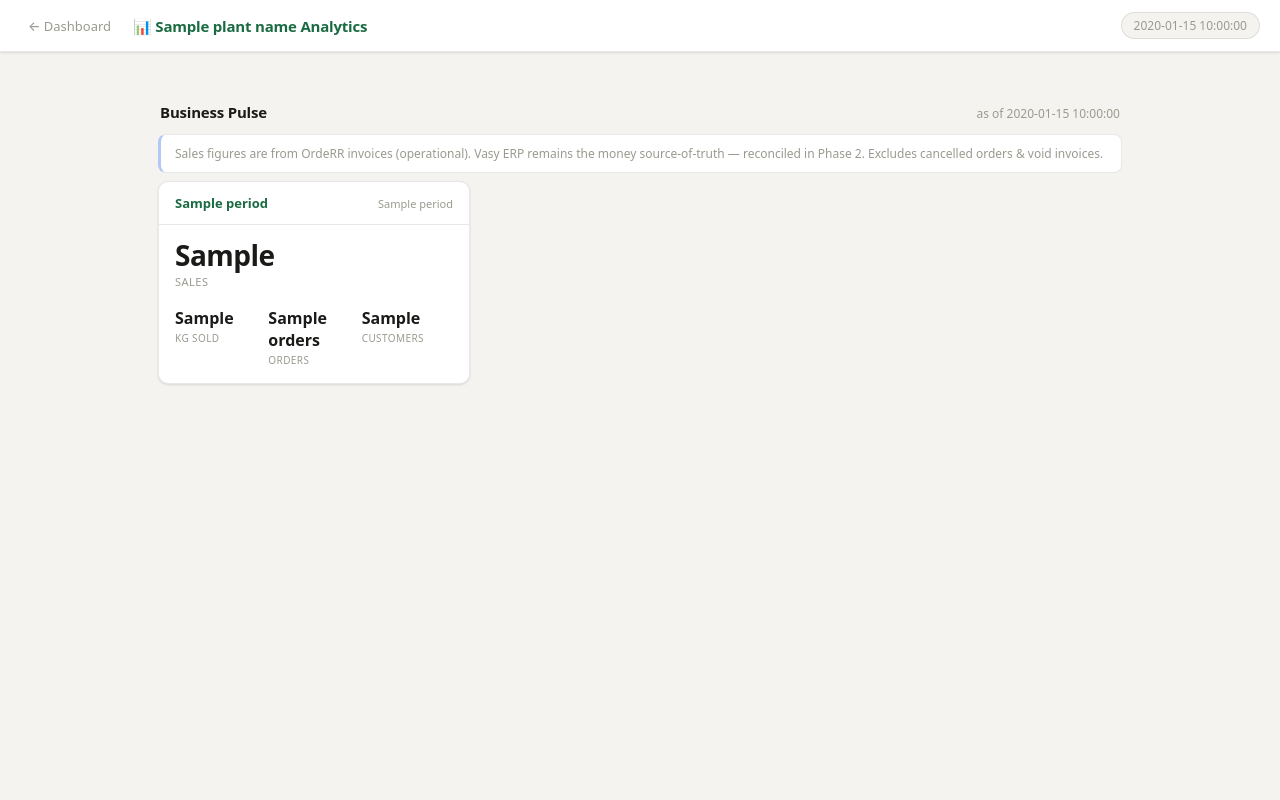
After one commit to 1992tushar/OrdeRR, a FastAPI app: template orderr_core/templates/dashboard_analytics.html in a window 1280 px wide. The commit adds this page. Run offline with FastAPI, Linux system fonts and the light colour scheme; the template is opened without the code that fills it: most values are stand-ins (such as "Sample title", 1, 10 or a date in 2020).

Commit message:
Analytics: add Analytics tab + P1-1 Business Pulse (Phase 1 #1)
First vertical slice of the customer-analytics initiative (Phase 1 — sales/ops,
no external dependency).

- New "Analytics" dashboard tab (nav button → /dashboard/analytics), a sibling
  standalone page like Billing/Staff. Route lives in routes/dashboard.py behind
  require_auth (the security-audit lesson: analytics endpoints must be authed).
- services/analytics_service.py: read-only aggregation layer. business_pulse()
  computes, per period (Today / Last 7 Days / Month-to-Date): sales ₹ & kg,
  order count, active-customer count. Sales come from OrdeRR invoices
  (operational); Vasy stays money source-of-truth (reconciled in Phase 2).
  Excludes cancelled orders & void invoices.
- fmt_inr()/fmt_kg(): stdlib-only Indian digit-grouping (₹1,00,000), matching
  the app's en-IN money standard without a locale dependency.
- dashboard_analytics.html: KPI strip, modelled on the billing.html design
  system for visual consistency.

Verified: app imports; /dashboard/analytics renders 200; all three periods'
figures match a manual SQL query against orderr.db; grouping formatter correct
for lakh/crore magnitudes.

Co-Authored-By: Claude Opus 4.8 (1M context) <noreply@anthropic.com>

```diff
--- a/orderr_core/templates/dashboard.html
+++ b/orderr_core/templates/dashboard.html
@@ -317,6 +317,7 @@
     <button class="tab-btn" data-tab="window" onclick="onTabClick('window',this)" id="window-tab-btn">📡 Windows</button>
     <button class="tab-btn" onclick="location.href='/billing'" id="billing-tab-btn">💰 Billing</button>
     <button class="tab-btn" onclick="location.href='/staff'" id="staff-tab-btn">🧑‍💼 Staff</button>
+    <button class="tab-btn" onclick="location.href='/dashboard/analytics'" id="analytics-tab-btn">📊 Analytics</button>
     <button class="tab-btn {% if not reliability_stats.has_issues %}hidden{% endif %}" data-tab="failed" onclick="onTabClick('failed',this)" id="failed-tab-btn">⚠️ Failed<span class="tab-dot"></span></button>
 </div>
 
--- /dev/null
+++ b/orderr_core/templates/dashboard_analytics.html
@@ -0,0 +1,107 @@
+<!DOCTYPE html>
+<html lang="en">
+<head>
+<meta charset="UTF-8">
+<meta name="viewport" content="width=device-width, initial-scale=1.0">
+<title>{{ plant_name }} Analytics</title>
+<style>
+:root{
+  --ink:#1a1a18;--ink2:#5a5a54;--ink3:#9a9a90;
+  --bg:#f4f3ef;--surface:#fff;--border:rgba(0,0,0,0.09);--border-strong:rgba(0,0,0,0.15);
+  --green:#1a6b41;--green-bg:#e8f5ee;--green-border:#b6ddc8;
+  --amber:#92540a;--amber-bg:#fef3c7;--amber-border:#f5cc6e;
+  --red:#b91c1c;--red-bg:#fee2e2;--red-border:#fca5a5;
+  --blue:#1b4fba;--blue-bg:#eff4ff;--blue-border:#b3c8f7;
+  --r:10px;--shadow:0 1px 3px rgba(0,0,0,.07),0 1px 2px rgba(0,0,0,.05);
+}
+*,*::before,*::after{box-sizing:border-box;margin:0;padding:0}
+body{font-family:system-ui,-apple-system,sans-serif;font-size:14px;background:var(--bg);color:var(--ink);min-height:100vh}
+
+.nav{display:flex;align-items:center;gap:0;background:var(--surface);border-bottom:1px solid var(--border);padding:0 20px;height:52px;position:sticky;top:0;z-index:100;box-shadow:var(--shadow)}
+.nav-back{display:flex;align-items:center;gap:4px;font-size:13px;font-weight:500;color:var(--ink3);text-decoration:none;margin-right:14px;padding:4px 8px;border-radius:6px;white-space:nowrap}
+.nav-back:hover{color:var(--green);background:var(--bg)}
+.nav-logo{font-weight:700;font-size:15px;color:var(--green);margin-right:20px;display:flex;align-items:center;gap:6px;letter-spacing:-.2px}
+.nav-right{margin-left:auto;display:flex;align-items:center;gap:10px}
+.date-chip{font-size:12px;color:var(--ink3);background:var(--bg);border:1px solid var(--border);border-radius:20px;padding:4px 12px}
+
+main{max-width:1000px;margin:0 auto;padding:24px 18px 80px}
+
+.section-head{display:flex;align-items:baseline;justify-content:space-between;margin:26px 2px 12px}
+.section-title{font-size:15px;font-weight:700;color:var(--ink);letter-spacing:-.2px}
+.section-sub{font-size:12px;color:var(--ink3)}
+
+.note{font-size:12px;color:var(--ink3);background:var(--surface);border:1px solid var(--border);border-left:3px solid var(--blue-border);border-radius:8px;padding:10px 14px;margin-bottom:8px}
+
+/* ── Business Pulse ── */
+.pulse-grid{display:grid;grid-template-columns:repeat(3,1fr);gap:14px}
+@media(max-width:720px){.pulse-grid{grid-template-columns:1fr}}
+.pulse-card{background:var(--surface);border:1px solid var(--border);border-radius:var(--r);box-shadow:var(--shadow);overflow:hidden}
+.pulse-card-head{padding:12px 16px;border-bottom:1px solid var(--border);display:flex;align-items:baseline;justify-content:space-between}
+.pulse-card-title{font-size:13px;font-weight:700;color:var(--green)}
+.pulse-card-sub{font-size:11px;color:var(--ink3)}
+.pulse-hero{padding:16px 16px 6px}
+.pulse-hero .n{font-size:28px;font-weight:800;line-height:1;color:var(--ink);letter-spacing:-.5px}
+.pulse-hero .l{font-size:11px;color:var(--ink3);margin-top:5px;text-transform:uppercase;letter-spacing:.5px}
+.pulse-metrics{display:grid;grid-template-columns:repeat(3,1fr);gap:2px;padding:12px 16px 16px}
+.pulse-metric .n{font-size:16px;font-weight:700;color:var(--ink)}
+.pulse-metric .l{font-size:10px;color:var(--ink3);margin-top:2px;text-transform:uppercase;letter-spacing:.4px}
+
+.empty{color:var(--ink3);font-size:13px;text-align:center;padding:28px}
+</style>
+</head>
+<body>
+
+<div class="nav">
+  <a href="/dashboard/" class="nav-back">← Dashboard</a>
+  <span class="nav-logo">📊 {{ plant_name }} Analytics</span>
+  <div class="nav-right">
+    <span class="date-chip">{{ current_time }}</span>
+  </div>
+</div>
+
+<main>
+
+  <!-- ── P1-1 Business Pulse ─────────────────────────────────────────── -->
+  <div class="section-head">
+    <div class="section-title">Business Pulse</div>
+    <div class="section-sub">as of {{ today_display }}</div>
+  </div>
+  <div class="note">
+    Sales figures are from OrdeRR invoices (operational). Vasy ERP remains the
+    money source-of-truth — reconciled in Phase&nbsp;2. Excludes cancelled orders
+    &amp; void invoices.
+  </div>
+
+  <div class="pulse-grid">
+    {% for p in pulse.periods %}
+    <div class="pulse-card">
+      <div class="pulse-card-head">
+        <span class="pulse-card-title">{{ p.label }}</span>
+        <span class="pulse-card-sub">{{ p.sublabel }}</span>
+      </div>
+      <div class="pulse-hero">
+        <div class="n">{{ p.sales_rupees_fmt }}</div>
+        <div class="l">Sales</div>
+      </div>
+      <div class="pulse-metrics">
+        <div class="pulse-metric">
+          <div class="n">{{ p.sales_kg_fmt }}</div>
+          <div class="l">kg sold</div>
+        </div>
+        <div class="pulse-metric">
+          <div class="n">{{ p.orders }}</div>
+          <div class="l">orders</div>
+        </div>
+        <div class="pulse-metric">
+          <div class="n">{{ p.active_customers }}</div>
+          <div class="l">customers</div>
+        </div>
+      </div>
+    </div>
+    {% endfor %}
+  </div>
+
+</main>
+
+</body>
+</html>
```
Also changed, not shown: orderr_core/routes/dashboard.py (+28 -0 lines), orderr_core/services/analytics_service.py (added, +154 -0 lines).
